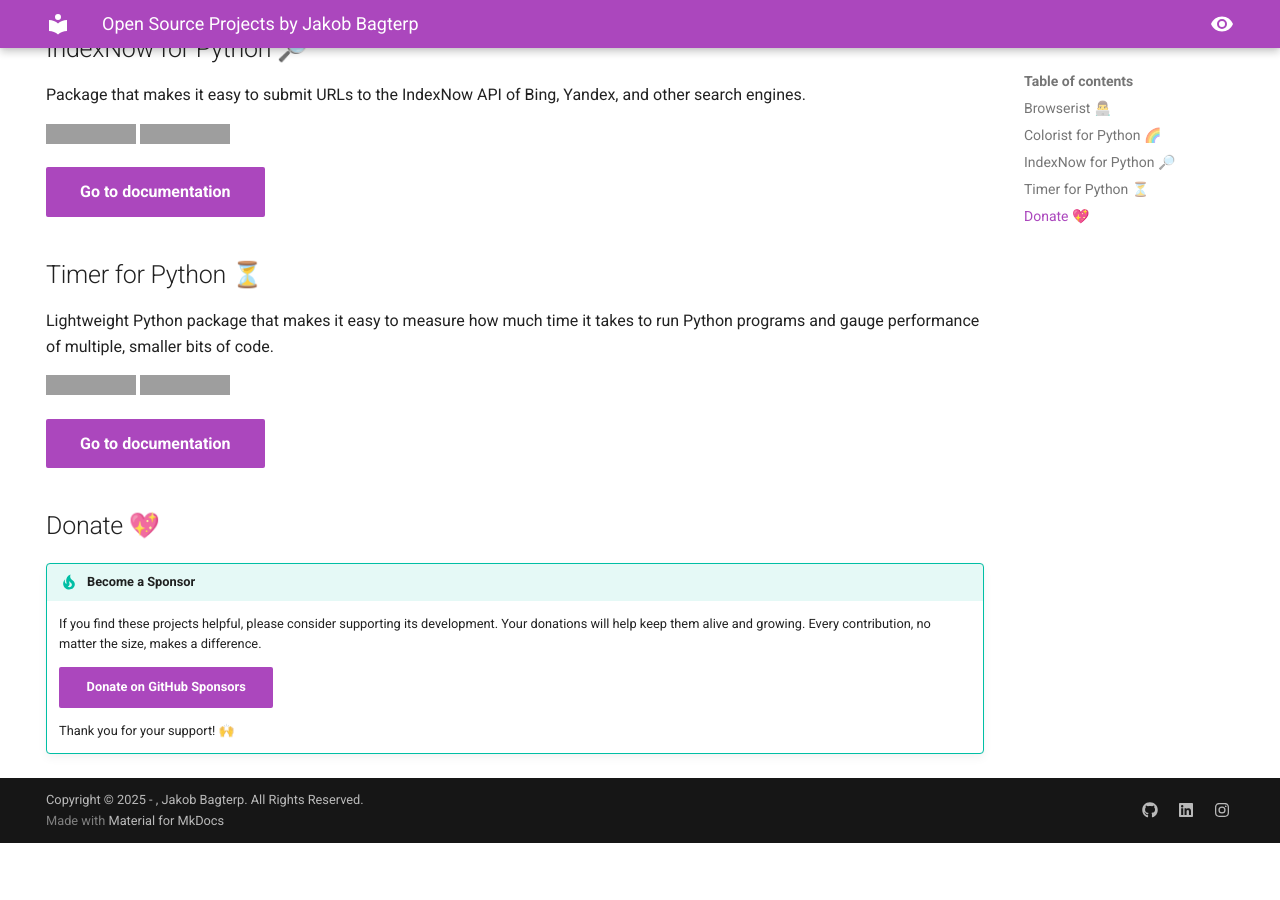
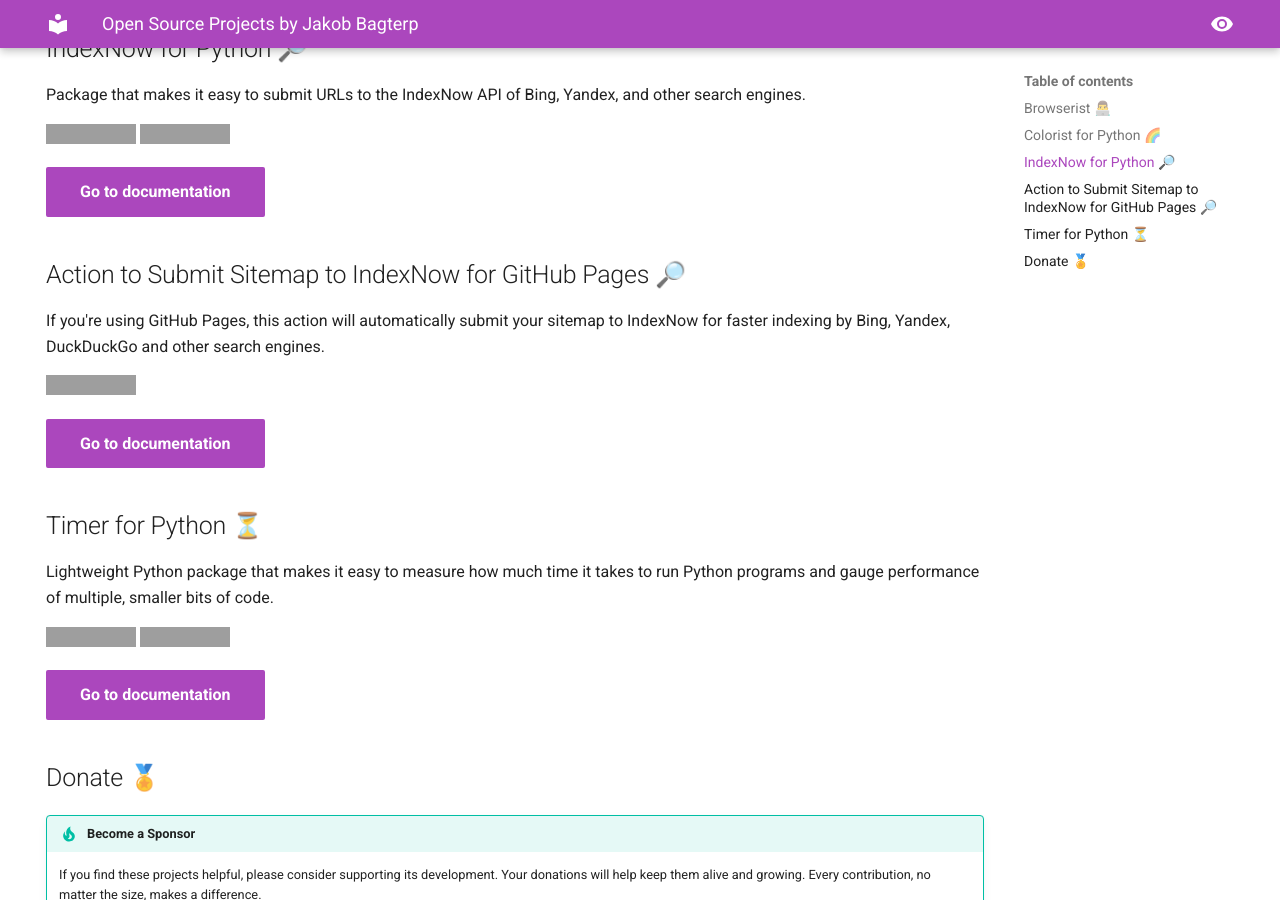
Before and after one commit to jakob-bagterp/jakob-bagterp.github.io, an MkDocs documentation site: the page built from docs/index.md, in a window 1280 px wide and 900 px high, scrolled down 600 px. Built offline with MkDocs 1.6.1 and Material for MkDocs 9.7.7, drawn with Linux system fonts in a browser that asks for light colours; before the commit the page ends 1443 px from its top, so only the background shows below that; grey boxes are pictures that could not be loaded.

Commit message:
Added new project.

```diff
--- a/docs/index.md
+++ b/docs/index.md
@@ -30,6 +30,13 @@
 
 [Go to documentation](https://jakob-bagterp.github.io/index-now-for-python/){ .md-button .md-button--primary }
 
+## Action to Submit Sitemap to IndexNow for GitHub Pages 🔎
+If you're using GitHub Pages, this action will automatically submit your sitemap to IndexNow for faster indexing by Bing, Yandex, DuckDuckGo and other search engines.
+
+[![IndexNow for Python source code on GitHub](https://img.shields.io/static/v1?label=GitHub&message=source%20code&logo=github&color=teal&link=https%3A%2F%2Fgithub.com%2Fjakob-bagterp%2Findex-now-submit-sitemap-gh-pages-action)](https://github.com/jakob-bagterp/index-now-submit-sitemap-gh-pages-action/)
+
+[Go to documentation](https://jakob-bagterp.github.io/index-now-submit-sitemap-gh-pages-action/){ .md-button .md-button--primary }
+
 ## Timer for Python ⏳
 Lightweight Python package that makes it easy to measure how much time it takes to run Python programs and gauge performance of multiple, smaller bits of code.
 
@@ -38,7 +45,7 @@
 
 [Go to documentation](https://jakob-bagterp.github.io/timer-for-python/){ .md-button .md-button--primary }
 
-## Donate 💖
+## Donate 🏅
 !!! tip "Become a Sponsor"
     If you find these projects helpful, please consider supporting its development. Your donations will help keep them alive and growing. Every contribution, no matter the size, makes a difference.
 
```
